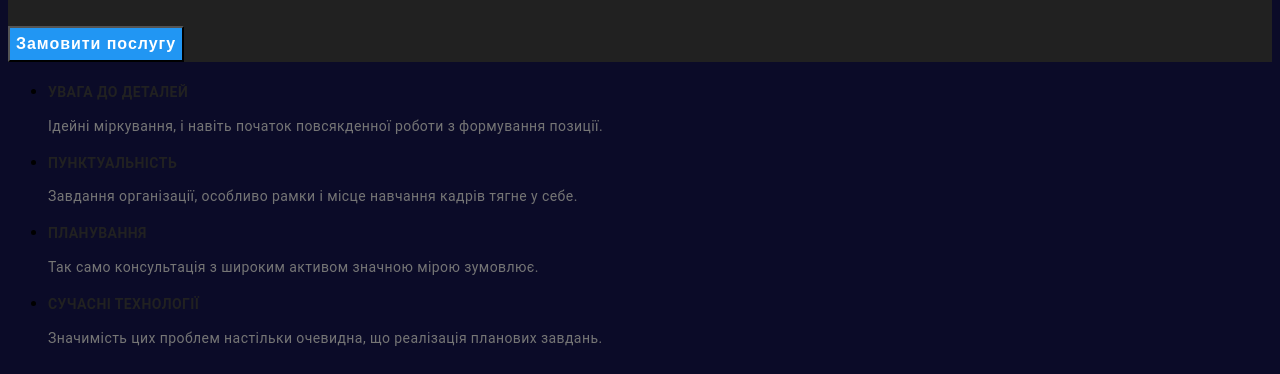
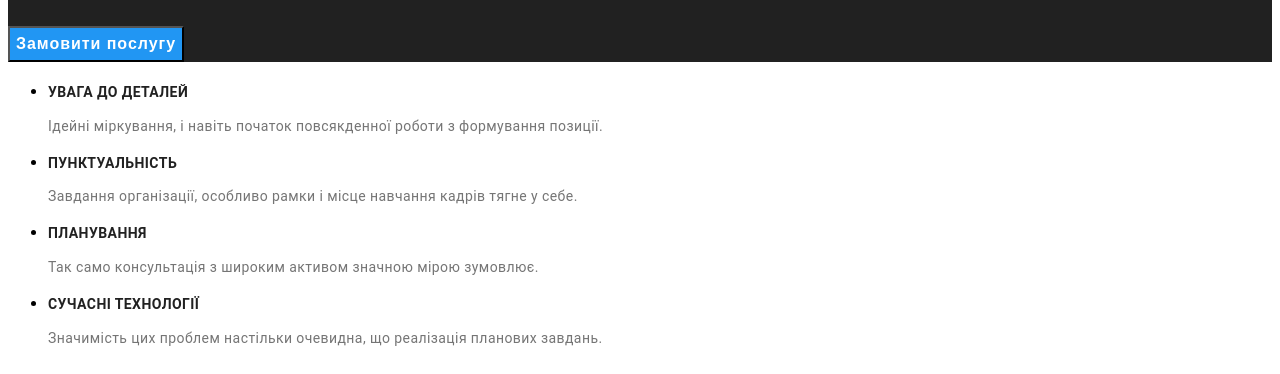
Before and after one commit to Svitlana28/goit-markup-hw-01-02, a plain HTML site: page index.html in a window 1280 px wide. Shown: the part 273-647 px from the top of the page. Drawn offline with Linux system fonts and the light colour scheme; a web font is replaced by a local one.

Commit message:
Summary(required)

```diff
--- a/css/style.css
+++ b/css/style.css
@@ -1,6 +1,4 @@
-body{
-    background-color:rgb(11, 11, 40);
-}body {
+body {
     font-family:"Roboto"
 }
 /*-----HEADER-----*/
```
